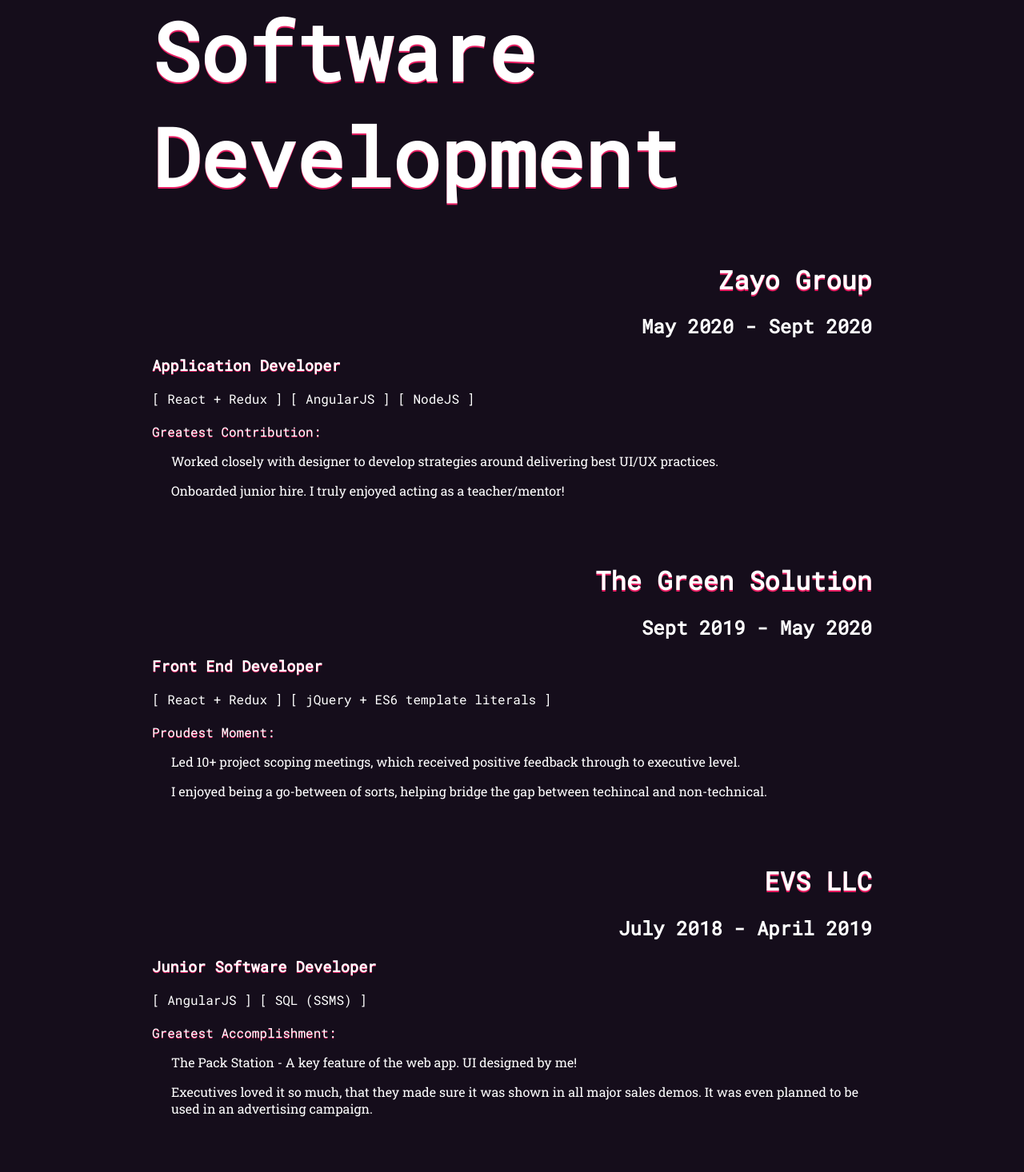
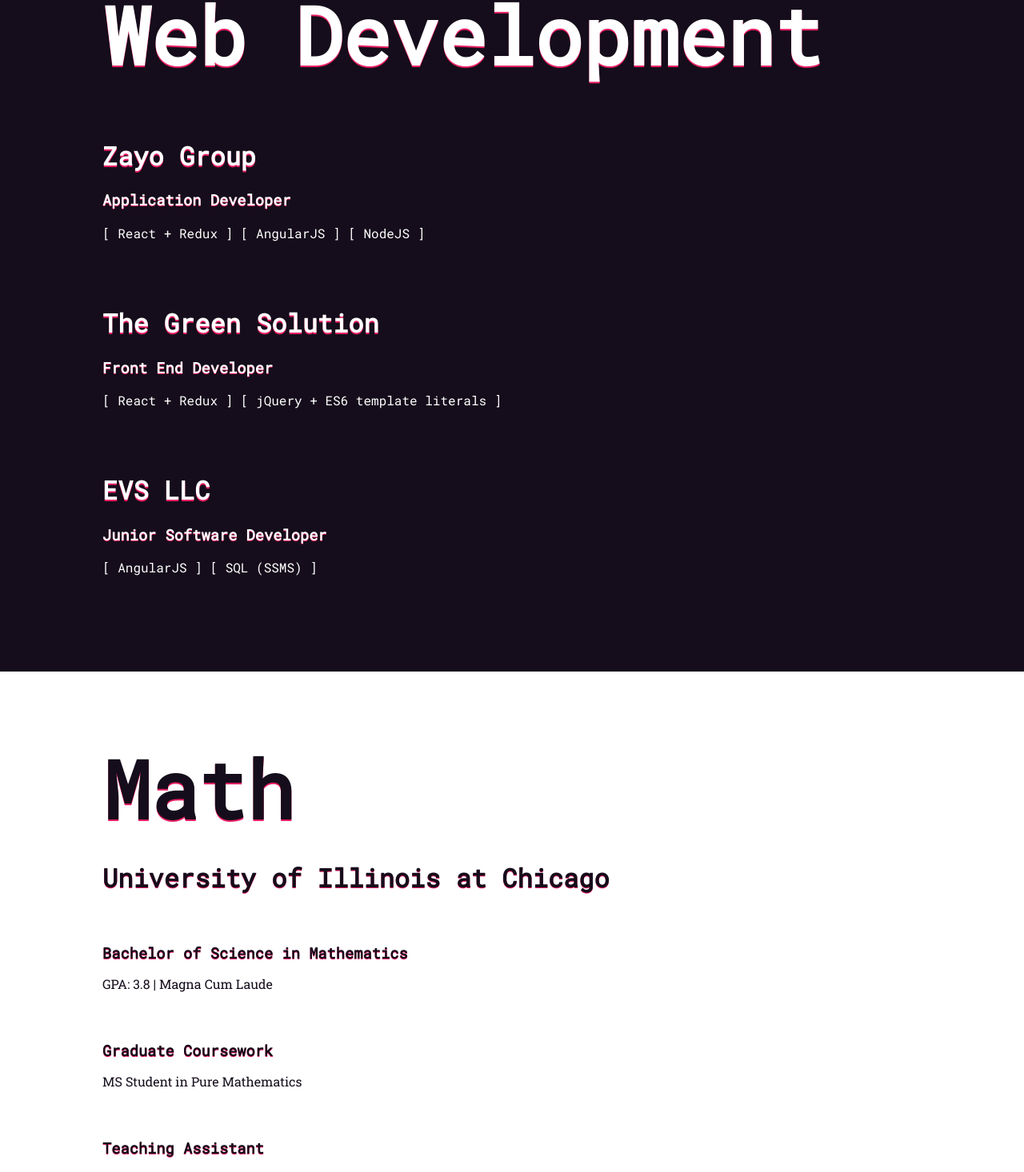
Before and after one commit to amandahussey/amandahussey.com, a React (Create React App) app: page / in a window 1280 px wide. Shown: the part 1703-3169 px from the top of the page at 80% size. Built offline with nearby package versions, Linux system fonts and the light colour scheme; a web font is replaced by a local one.

Commit message:
clean up

```diff
--- a/src/components/Resume/Resume.js
+++ b/src/components/Resume/Resume.js
@@ -17,12 +17,11 @@
             <div>
                 <div id='software-development' className='resume-parent-container'>
                 <div className='resume-container'>
-                    <h1 className='resume-section__title'>Software Development</h1>
+                    <h1 className='resume-section__title'>Web Development</h1>
 
                     <div className='resume-section'>
                         <div className='resume-section__header'>
                             <h1>Zayo Group</h1>
-                            <h2>May 2020 - Sept 2020</h2>
                         </div>
 
                         <h3 className='resume-section__job-title'>Application Developer</h3>
@@ -31,19 +30,12 @@
                             <span>[ AngularJS ] </span>
                             <span>[ NodeJS ]</span>
                         </p>
-                        <div className='resume-section__description'>
-                            <div className='resume-section__description__greatest-moment'>Greatest Contribution:</div>
-                            <div className='resume-section__description__paragraph'>
-                                <p>Worked closely with designer to develop strategies around delivering best UI/UX practices.</p>
-                                <p>Onboarded junior hire. I truly enjoyed acting as a teacher/mentor!</p>
-                            </div>
-                        </div>
+
                     </div>
 
                     <div className='resume-section'>
                         <div className='resume-section__header'>
                             <h1>The Green Solution</h1>
-                            <h2>Sept 2019 - May 2020</h2>
                         </div>
 
                         <h3 className='resume-section__job-title'>Front End Developer</h3>
@@ -52,19 +44,12 @@
                             <span>[ jQuery + ES6 template literals ]</span>
                         </p>
 
-                        <div className='resume-section__description'>
-                            <div className='resume-section__description__greatest-moment'>Proudest Moment:</div>
-                            <div className='resume-section__description__paragraph'>
-                                <p>Led 10+ project scoping meetings, which received positive feedback through to executive level.</p>
-                                <p>I enjoyed being a go-between of sorts, helping bridge the gap between techincal and non-technical.</p>
-                            </div>
-                        </div>
+
                     </div>
 
                     <div className='resume-section'>
                         <div className='resume-section__header'>
                             <h1>EVS LLC</h1>
-                            <h2>July 2018 - April 2019</h2>
                         </div>
 
                         <h3 className='resume-section__job-title'>Junior Software Developer</h3>
@@ -73,20 +58,13 @@
                             <span>[ SQL (SSMS) ]</span>
                         </p>
 
-                        <div className='resume-section__description'>
-                            <div className='resume-section__description__greatest-moment'>Greatest Accomplishment:</div>
-                            <div className='resume-section__description__paragraph'>
-                                <p>The Pack Station - A key feature of the web app. UI designed by me!</p>
-                                <p>Executives loved it so much, that they made sure it was shown in all major sales demos. It was even planned to be used in an advertising campaign.</p>
-                            </div>
-                        </div>
 
                     </div>
                 </div>
                 </div>
                 <div id='mathematics' className='resume-parent-container'>
                     <div className='resume-container'>
-                        <h1 className='resume-section__title'>Mathematics</h1>
+                        <h1 className='resume-section__title' style={{ marginBottom: 24 }}>Math</h1>
                         <div className='resume-section'>
                             <div className='resume-section__header'>
                                 <h1 id='uic'>University of Illinois at Chicago</h1>
@@ -94,28 +72,24 @@
                             <div className='resume-section__description'>
                                 <div className='resume-section__sub-title'>
                                     <h3 className='resume-section__education-title'>Bachelor of Science in Mathematics</h3>
-                                    <h3>Aug 2010 - May 2014</h3>
                                 </div>
                                 <p>GPA: 3.8 | Magna Cum Laude</p>
                             </div>
                             <div className='resume-section__description'>
                                 <div className='resume-section__sub-title'>
                                     <h3 className='resume-section__education-title'>Graduate Coursework</h3>
-                                    <h3>Aug 2014 - Oct 2015</h3>
                                 </div>
                                 <p>MS Student in Pure Mathematics</p>
                             </div>
                             <div className='resume-section__description'>
                                 <div className='resume-section__sub-title'>
                                     <h3 className='resume-section__education-title'>Teaching Assistant</h3>
-                                    <h3>Aug 2014 - Oct 2015</h3>
                                 </div>
                                 <p>Awarded Honorable Mention for Outstanding Teaching</p>
                             </div>
                             <div className='resume-section__description'>
                                 <div className='resume-section__sub-title'>
                                     <h3 className='resume-section__education-title'>Undergraduate Researcher</h3>
-                                    <h3>Oct 2012 - April 2013</h3>
                                 </div>
                                 <p>Ask me about the behavior of a given quadratic irrational's continued fraction expansion when multiplied by two.</p>
                             </div>
--- a/src/components/Resume/Resume.scss
+++ b/src/components/Resume/Resume.scss
@@ -16,18 +16,22 @@
 }
 
 #uic {
-    margin-bottom: 80px;
+    margin-top: 0;
+    margin-bottom: 60px;
     text-shadow: 0 1px 0 $pop-color;
+    // margin-left: 42px;
 }
 
 .resume-container {
-    margin: 100px auto 175px;
+    width: 80vw;
+    margin: 0px auto 120px;
 }
 
 .resume-section__title {
     font-size: 100px;
     text-align: left;
     text-shadow: 0 2px 0 $pop-color;
+    margin: 80px 0 64px 0;
 }
 
 .resume-section {
@@ -35,11 +39,11 @@
 }
 
 .resume-section__header {
-    text-align: right;
+    // text-align: right;
 }
 
 .resume-section__header h1 {
-    text-align: right;
+    // text-align: right;
     text-shadow: 0 2px 0 $pop-color;
 }
 
@@ -96,17 +100,17 @@
 
 @media only screen and (min-width: 1000px) {
     .resume-container {
-        width: 900px;
-
+        // width: 900px;
     }
 }
 
 @media only screen and (max-width: 1000px) {
     .resume-container {
-        width: 90vw;
+        // width: 90vw;
     }
     #uic {
         text-align: left;
+        // margin-left: 0;
     }
     .resume-section__title {
         font-size: 70px;
@@ -115,7 +119,7 @@
 
 @media only screen and (max-width: 600px) {
     .resume-container {
-        width: 90vw;
+        // width: 90vw;
     }
     .resume-section__title {
         font-size: 50px;
```
